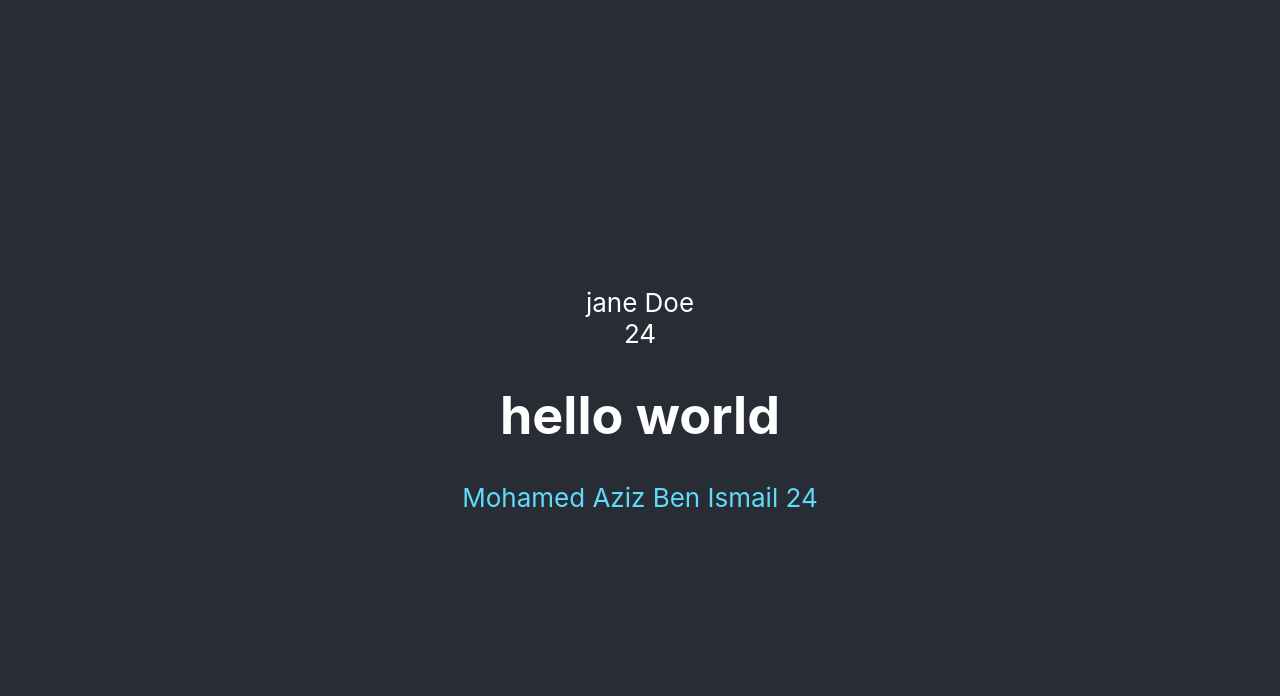
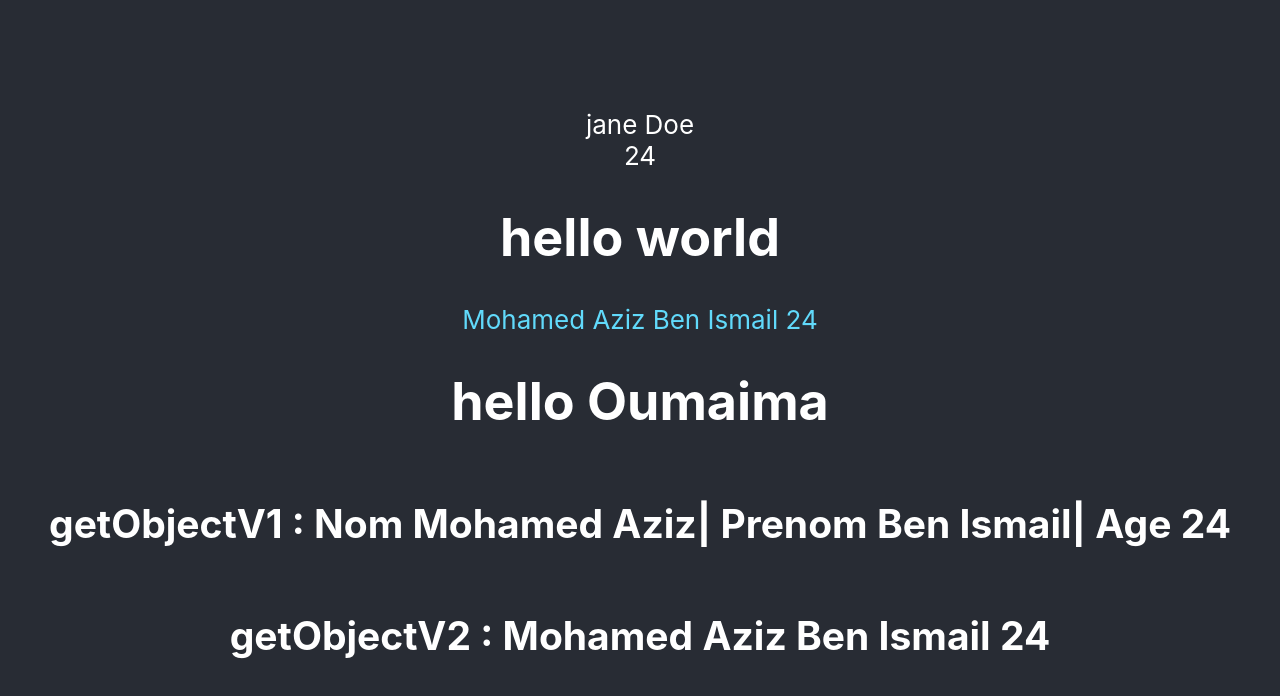
Before and after one commit to school3click/ReactApp3click, a React (Create React App) app: page / in a window 1280 px wide. Shown: the top 696 px of the page. Built offline with nearby package versions, Linux system fonts and the light colour scheme.

Commit message:
getObject

```diff
--- a/src/App.js
+++ b/src/App.js
@@ -15,7 +15,21 @@ function App() {
     age : 24,
   }
 
-  //
+  //fonction return user
+  function getEtudiant(etudiant){
+    return etudiant
+  }
+
+  //fonction return etudiant
+  function getObjectV1(etudiant){
+  return ` Nom ${etudiant.nom}| Prenom ${etudiant.prenom}| Age ${etudiant.age}`
+  }
+
+  function getObjectV2(etudiant){
+    const results =  etudiant.nom + " " + etudiant.prenom + " " + etudiant.age
+    return results
+    }
+
 
   return (
     // HTML pro
@@ -33,6 +47,10 @@ function App() {
          {etudiant.nom} {etudiant.prenom} {etudiant.age}
       </div>
 
+      <h1>hello {getEtudiant("Oumaima")} </h1>
+
+      <h2>getObjectV1 : {getObjectV1(etudiant)}</h2>
+      <h2>getObjectV2 : {getObjectV2(etudiant)}</h2>
 
 
       </header>
```
